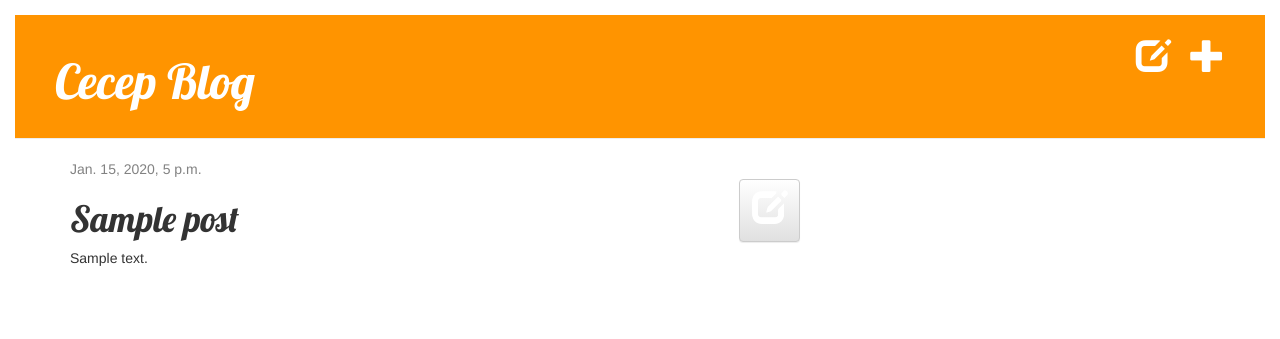
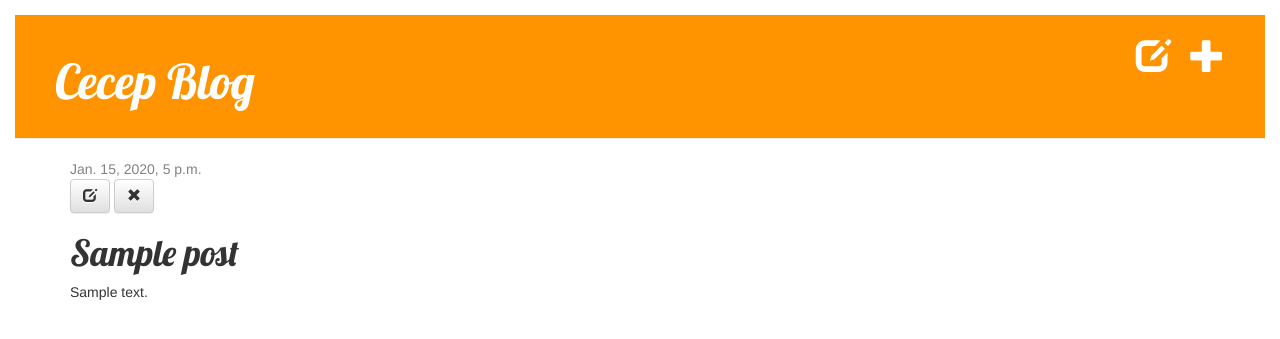
Before and after one commit to cecep29/my-first-blog, a Django app: page /post/1/ in a window 1280 px wide. Shown: the top 339 px of the page. Run offline with Django 3.2, Linux system fonts and the light colour scheme; a user stored in the database is signed in; tables that the repository leaves empty hold one stand-in row (values such as "Sample post"); some libraries are stand-ins or nearby versions.

Commit message:
add method delete post

```diff
--- a/blog/static/css/blog.css
+++ b/blog/static/css/blog.css
@@ -13,7 +13,7 @@ body {
     padding: 20px 20px 20px 40px;
 }
 
-.page-header, .page-header h1 a, .page-header h1 a:visited, .page-header h1 a:active {
+.page-header h1, .page-header h1 a, .page-header h1 a:visited, .page-header h1 a:active {
     color: #ffffff;
     font-size: 36pt;
     text-decoration: none;
@@ -29,6 +29,7 @@ h1, h2, h3, h4 {
 
 .date {
     color: #828282;
+
 }
 
 .save {
--- a/blog/templates/blog/post_detail.html
+++ b/blog/templates/blog/post_detail.html
@@ -7,11 +7,15 @@
             <div class="date">
                 {{ post.published_date}}
             </div>
+        {% else %}
+            <a class="btn btn-default" href="{% url 'post_publish' pk=post.pk%}">Publish</a>
         {% endif %}
         {% if user.is_authenticated %}
-            <a href="{% url 'post_edit' pk=post.pk%}" class="btn  btn-default top-menu"><span class="glyphicon glyphicon-edit"></span></a>
+            <a href="{% url 'post_edit' pk=post.pk%}" class="btn  btn-default"><span class="glyphicon glyphicon-edit"></span></a>
+            <a class="btn btn-default" href="{% url 'post_remove' pk=post.pk %}"><span class="glyphicon glyphicon-remove"></span></a>
         {% endif %}
         <h1>{{ post.title }}</h1>
+
         <p>{{ post.text }}</p>
     </div>
 {% endblock %}
--- a/blog/urls.py
+++ b/blog/urls.py
@@ -7,4 +7,6 @@ urlpatterns = [
     url(r'^post/new/$', views.post_new, name='post_new'),
     url(r'^post/edit/(?P<pk>\d+)/$', views.post_edit, name='post_edit'),
     url(r'^drafts/$', views.post_draft_list, name='post_draft_list'),
+    url(r'^post/(?P<pk>\d+)/publish/$', views.post_publish, name='post_publish'),
+    url(r'^post/(?P<pk>\d+)/remove/$', views.post_remove, name='post_remove'),
 ]
--- a/blog/views.py
+++ b/blog/views.py
@@ -44,3 +44,13 @@ def post_edit(request, pk):
 def post_draft_list(request):
     posts = Post.objects.filter(published_date__isnull=True).order_by('created_date')
     return render(request, 'blog/post_draft_list.html', {'posts': posts})
+
+def post_publish(request, pk):
+    post = get_object_or_404(Post, pk=pk)
+    post.publish()
+    return redirect('post_detail', pk=pk)
+
+def post_remove(request, pk):
+    post = get_object_or_404(Post, pk=pk)
+    post.delete()
+    return redirect('post_list')
```
